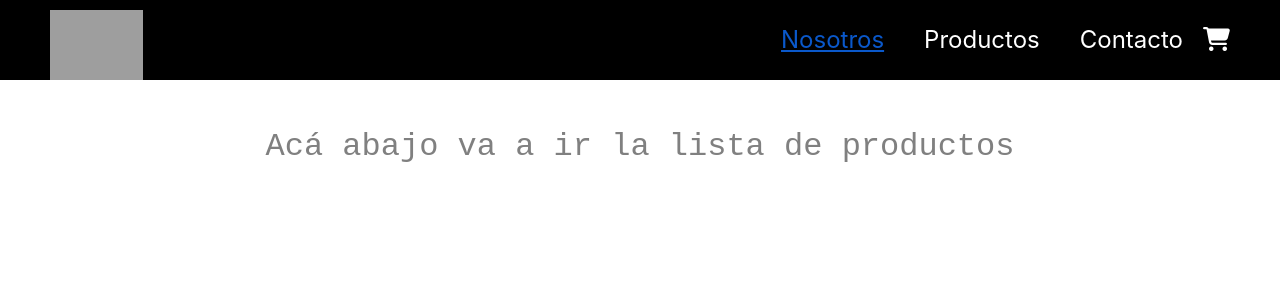
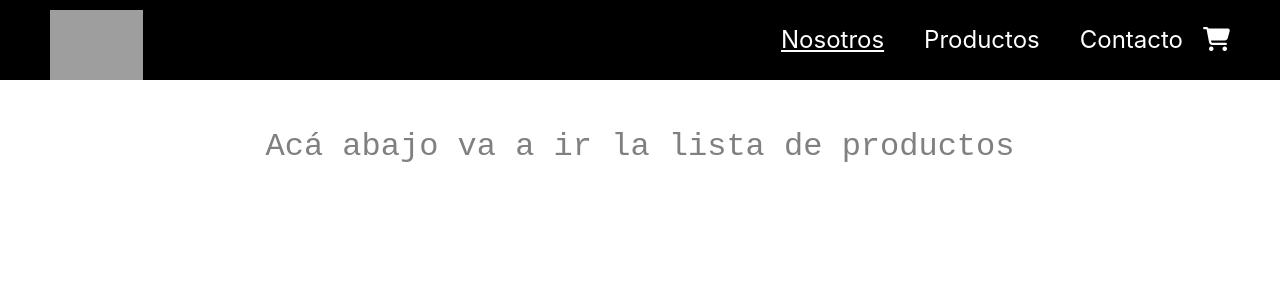
Before and after one commit to franpzz/Tienda-Palazzolo, a React (Create React App) app: page / in a window 1280 px wide. In both pictures the pointer is over the link "Nosotros". Shown: the top 300 px of the page. Built offline with nearby package versions, Linux system fonts and the light colour scheme; grey boxes are pictures that could not be loaded.

Commit message:
estilizado la barra de navegación en estado hover

```diff
--- a/src/components/CartWidget/CartWidget.css
+++ b/src/components/CartWidget/CartWidget.css
@@ -3,3 +3,7 @@ a {
     color: white;
     font-size: 1.5rem;
 }
+
+a:hover {
+    color: orange;
+}
--- a/src/components/NavBar/NavBar.css
+++ b/src/components/NavBar/NavBar.css
@@ -37,4 +37,5 @@
 
 .menuItem:hover {
     text-decoration: underline;
+    color: white;
 }
```
